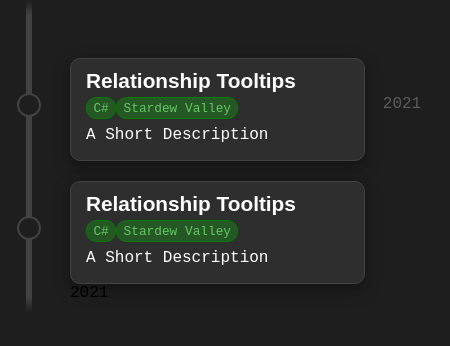
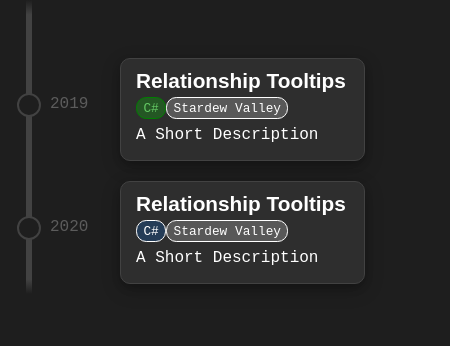
Before and after one commit to M3ales/m3ales-app, a Next.js app: page / in a window 390 px wide. Shown: the top 346 px of the page, 450 px wide, since content can reach past the window. Built offline with nearby package versions, Linux system fonts and the light colour scheme.

Commit message:
Refactor into src/ rewrite timeline betterer fix date

```diff
--- a/components/timeline/timeline.tsx
+++ /dev/null
@@ -1,33 +0,0 @@
-import styles from './timeline.module.css'
-
-export function Timeline(props) : JSX.Element {
-    return (
-        <div className={styles.timeline}>
-            {
-                props.items.map((value, index) => {
-                return (
-                    <div key={index} className={styles.container + " " + (index % 2 == 0 ? styles.left : styles.right)}>
-                        <div className={styles.content}>
-                            <div className={styles.title}>
-                                <span>{value.title}</span>
-                            </div>
-                            <div className={styles.tech}>
-                                {
-                                    value.technologies.map((value, index) =>
-                                    {
-                                        return (<div key={index} className={styles.itemGreen}>{value.name}</div>)
-                                    })
-                                }
-                            </div>
-                            <div className={styles.descriptionShort}>{value.shortDescription}</div>
-                            <div className={styles.descriptionLong + " " + styles.hidden}>
-                                {value.longDescription}
-                            </div>
-                        </div>
-                        <div className={styles.date}>2021</div>
-                    </div>)
-                })
-            }
-        </div>
-    )
-}
--- a/pages/api/hello.ts
+++ /dev/null
@@ -1,9 +0,0 @@
-// Next.js API route support: https://nextjs.org/docs/api-routes/introduction
-
-import { NextApiRequest, NextApiResponse } from 'next'
-
-const handler = (req: NextApiRequest, res: NextApiResponse) => {
-  res.status(200).json({ name: 'John Doe' })
-}
-
-export default handler
--- a/components/timeline/timeline.module.css
+++ b/src/components/timeline/timeline.module.css
@@ -3,7 +3,6 @@
 .timeline {
   position: relative;
   max-width: 1600px;
-  min-width: 100px;
   width:100%;
   margin: 0 auto;
   font-family: 'Ubuntu Mono', monospace;
@@ -83,6 +82,70 @@
   background-color: #2e2e2e;
 }
 
+.date {
+  content: '';
+  position: absolute;
+  z-index: 2;
+  color: #5c5c5c;
+}
+
+.left > .date {
+  right: -60px;
+  top: 47px;
+}
+
+.right > .date {
+  left: -60px;
+  top: 47px;
+}
+
+.tech {
+  display: inline;
+}
+
+/* Tech Items */
+.tech > .white, .tech > .green, .tech > .blue{
+  display:inline-block;
+  border: 1px solid white;
+  border-radius: .8em;
+  padding: .2em .5em;
+  word-break: keep-all;
+  font-size: .8em;
+}
+
+/* Tech Colours */
+/* White */
+.tech > .white {
+  background-color:rgba(255,255,255,0.2);
+}
+
+/* Blue */
+.tech > .blue {
+  background-color:rgba(0, 119, 255, 0.2);
+}
+
+/* Green */
+.tech > .green {
+  background-color: rgba(0,255,0,.2);
+  color: rgb(100,200,100);
+  border: 1px solid green;
+}
+
+.content > .title {
+  font-size: 1.3em;
+  padding-bottom: .2em;
+  font-weight: bold;
+  font-family: 'Ubuntu', Sans-Serif;
+}
+
+.content > .shortDescription {
+  padding: .4em 0;
+}
+
+.hidden {
+  display:none;
+}
+
 /* Media queries - Responsive timeline on screens less than 600px wide */
 @media screen and (max-width: 600px) {
 /* Place the timelime to the left */
@@ -104,6 +167,10 @@
     border: 1px solid white;
   }
 
+  .content {
+    margin-left:50px;
+  }
+
 /* Make sure all circles are at the same spot */
   .left::after, .right::after {
     left: 17px;
@@ -113,64 +180,14 @@
   .right {
     left: 0%;
   }
+
+  .left > .date {
+    left: 50px;
+    top: 47px;
+  }
+
+  .right > .date {
+    left: 50px;
+    top: 47px;
+  }
 }
-
-.tech {
-  display: inline;
-}
-
-.tech > .itemWhite, .tech > .itemGreen, .tech > .itemBlue{
-  display:inline-block;
-  border: 1px solid white;
-  border-radius: .8em;
-  padding: .2em .5em;
-  word-break: keep-all;
-  font-size: .8em;
-}
-
-.tech > .itemWhite {
-  background-color:rgba(255,255,255,0.2);
-}
-
-.tech > .itemBlue {
-  background-color:rgba(0, 119, 255, 0.2);
-}
-
-.tech > .itemGreen {
-  background-color: rgba(0,255,0,.2);
-  color: rgb(100,200,100);
-  border: 1px solid green;
-}
-
-.content > .title {
-  font-size: 1.3em;
-  padding-bottom: .2em;
-  font-weight: bold;
-  font-family: 'Ubuntu', Sans-Serif;
-}
-
-.content > .descriptionShort {
-  padding: .4em 0;
-}
-
-.hidden {
-  display:none;
-}
-
-.left > .date {
-content: '';
-position: absolute;
-right: -8%;
-top: 47px;
-z-index: 2;
-color: #5c5c5c;
-};
-
-.right > .date {
-content: '';
-position: absolute;
-left: -6%;
-top: 47px;
-z-index: 2;
-color: #5c5c5c;
-};
--- /dev/null
+++ b/src/components/timeline/timeline.tsx
@@ -0,0 +1,66 @@
+import styles from './timeline.module.css'
+
+interface Technology {
+    name: string
+    tooltip: string
+    colour: string
+}
+
+function Technologies({ technologies }: { technologies: Technology[] }) {
+    const arr: JSX.Element[] = technologies.map((tech) => {
+        return (
+            <div key={tech.name} className={styles[tech.colour]}>
+                {tech.name}
+            </div>
+        )
+    })
+    // screw you typescript
+    return <> {arr}</>;
+}
+
+export interface TimelineEvents{
+    title: string
+    date: string
+    shortDescription: string
+    longDescription: string
+    technologies: Technology[]
+}
+
+export function Timeline({ events }: { events : TimelineEvents[]}): JSX.Element {
+    return (
+        <div className={styles.timeline}>
+            {events.map((value, index) => {
+                return (
+                    <div
+                        key={index}
+                        className={
+                            `${styles.container} ${index % 2 === 0 ? styles.left : styles.right}`
+                        }
+                    >
+                        <div className={styles.content}>
+                            <div className={styles.title}>
+                                <span>{value.title}</span>
+                            </div>
+                            <div className={styles.tech}>
+                                <Technologies
+                                    technologies={value.technologies}
+                                />
+                            </div>
+                            <div className={styles.shortDescription}>
+                                {value.shortDescription}
+                            </div>
+                            <div
+                                className={
+                                    styles.longDescription + ' ' + styles.hidden
+                                }
+                            >
+                                {value.longDescription}
+                            </div>
+                        </div>
+                        <div className={styles.date}>{value.date}</div>
+                    </div>
+                )
+            })}
+        </div>
+    )
+}
--- a/pages/index.tsx
+++ b/src/pages/index.tsx
@@ -1,18 +1,19 @@
 import Head from 'next/head'
 import React from 'react'
-import { Timeline } from '../components/timeline/timeline'
+import { Timeline, TimelineEvents } from '../components/timeline/timeline'
 
 export const Home = (): JSX.Element => {
-  const timeline = [
+  const timeline : TimelineEvents[] = [
         {
             "title" : "Relationship Tooltips",
             "shortDescription": "A Short Description",
             "longDescription": "A Long Description",
+            "date" : "2019",
             "technologies": [
                 {
                     "name": "C#",
                     "tooltip" : "Strongly typed 3rd generation language",
-                    "colour" : "white"
+                    "colour" : "green"
                 },
                 {
                   "name": "Stardew Valley",
@@ -25,11 +26,12 @@
           "title" : "Relationship Tooltips",
           "shortDescription": "A Short Description",
           "longDescription": "A Long Description",
+          "date" : "2020",
           "technologies": [
               {
                   "name": "C#",
                   "tooltip" : "Strongly typed 3rd generation language",
-                  "colour" : "white"
+                  "colour" : "blue"
               },
               {
                 "name": "Stardew Valley",
@@ -44,10 +46,11 @@
     <Head>
       <title>M3ales - Portfolio</title>
       <link rel="icon" href="/favicon.ico" />
+      <meta name="viewport" content="initial-scale=1.0, width=device-width" />
     </Head>
 
     <main>
-      <Timeline items={timeline}/>
+      <Timeline events={timeline}/>
     </main>
 
     <style jsx global>{`
```
Also changed, not shown: src/pages/_app.js (deleted, +0 -8 lines), 1 other file (tests, documents, lock files or other folders).
